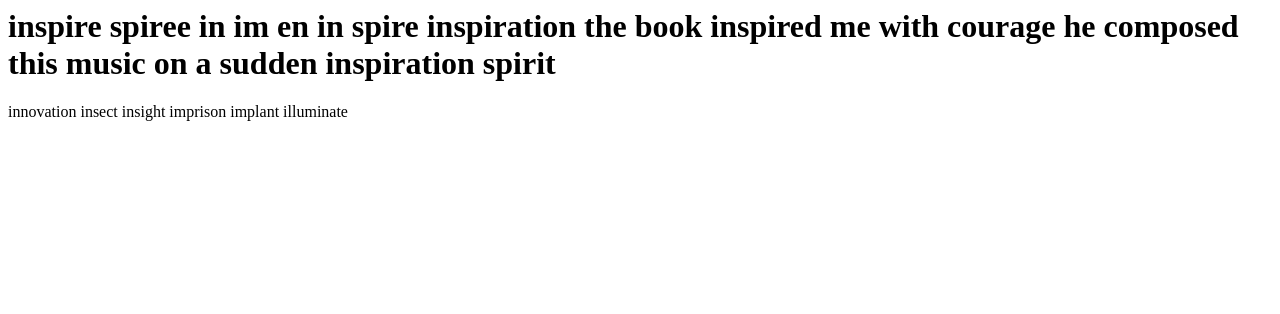
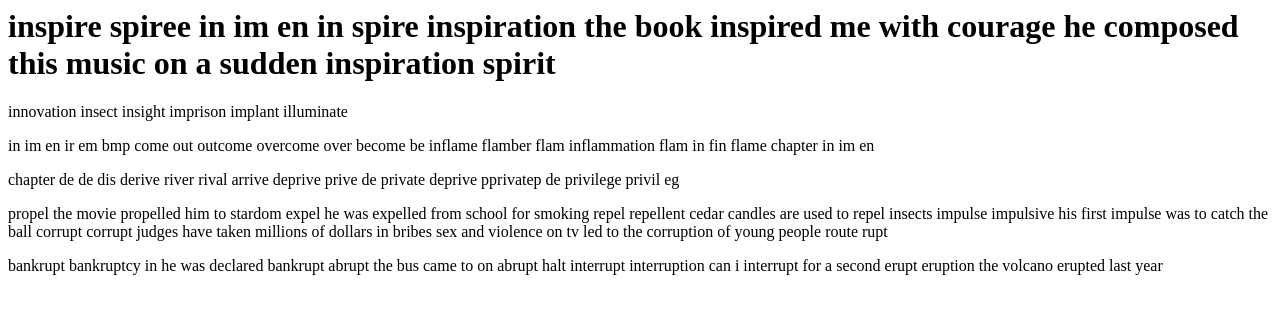
Before and after one commit to pann710/20210827, a plain HTML site: page index.html in a window 1280 px wide. Drawn offline with Linux system fonts and the light colour scheme.

Commit message:
Update index.html

```diff
--- a/index.html
+++ b/index.html
@@ -4,13 +4,13 @@
 <h1>inspire spiree in im en in spire inspiration the book inspired me with courage he composed this music on a sudden inspiration  spirit</h1>
 
 <p>innovation insect insight imprison implant illuminate </p>
-<p></p>
+<p>in im en ir em bmp come out outcome overcome over become be inflame flamber flam inflammation flam in fin flame  chapter in im en </p>
 
-<p></p>
+<p>chapter de de dis derive river rival  arrive deprive prive de private deprive pprivatep de privilege privil eg </p>
 
-<p></p>
+<p>propel the movie propelled him to stardom expel he was expelled from school for smoking  repel repellent cedar candles are used to repel insects impulse  impulsive his first impulse was to catch the ball corrupt corrupt judges have taken millions of dollars in bribes sex and violence on tv led to the corruption of young people  route rupt </p>
 
-<p></p>
+<p>bankrupt bankruptcy in he was declared bankrupt abrupt the bus came to on abrupt halt interrupt interruption can i interrupt for a second erupt eruption  the volcano erupted last year</p>
 
 <p></p>
 
```
